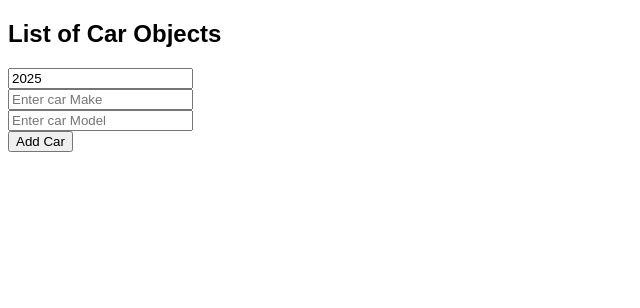
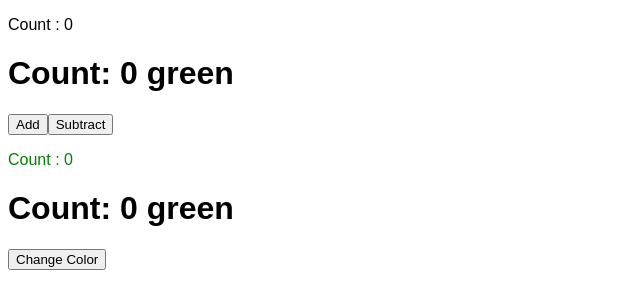
Before and after one commit to yoojanghun/react-practice, a React (Vite) app in the folder react-practice/: page / in a window 1280 px wide. Shown: the top 308 px of the page, without its empty margins (0-640 px from the left). Built offline with nearby package versions, Linux system fonts and the light colour scheme.

Commit message:
useEffect Hook

```diff
--- a/react-practice/src/App.jsx
+++ b/react-practice/src/App.jsx
@@ -1,10 +1,10 @@
-import UpdateArrayOfObject from "./UpdateArrayOfObject/UpdateArrayOfObject.jsx";
+import UseEffect from "./UseEffect/UseEffect.jsx";
 
 function App() {
 
   return(
     <>
-      <UpdateArrayOfObject />
+      <UseEffect />
     </>
   );
 }
--- /dev/null
+++ b/react-practice/src/UseEffect/UseEffect.jsx
@@ -0,0 +1,65 @@
+// useEffect() = React에게 "언제 특정 코드를 실행할지" 알려주는 훅
+//               컴포넌트가 다시 렌더링될 때
+//               컴포넌트가 처음 마운트(화면에 처음 나타날 때)될 때
+//               어떤 특정 상태값이 바뀔 때
+
+// useEffect(function, [dependencies])
+// function: 실행할 코드
+// [dependencies]: 그 코드가 언제 실행될지를 결정하는 값들
+
+// 1. useEffect(() => {})           // 모든 렌더링 후마다 실행
+// 2. useEffect(() => {}, [])       // 컴포넌트가 처음 마운트될 때만 1번 실행
+// 3. useEffect(() => {}, [value])  // 처음 마운트될 때 1번 실행되고, 이후에 value가 바뀔 때마다 실행
+
+// USES
+// #l 이벤트 리스너 등록 (예: window.addEventListener)
+// #2 DOM 조작 (예: 요소에 포커스 주기, 스타일 변경 등)
+// #3 실시간 데이터 구독 (예: 웹소켓, Firebase 등)
+// #4 API에서 데이터 불러오기 (fetch, axios 등)
+// #5 컴포넌트가 사라질 때 정리 작업 (cleanup, 예: 타이머 정리, 리스너 제거 등)
+
+import { useState, useEffect } from "react";
+
+function UseEffect() {
+
+    const [count, setCount] = useState(0);
+    const [color, setColor] = useState("green");
+
+    useEffect(() => {
+        document.title = `Count: ${count} ${color}`;
+    })
+
+    useEffect(() => {
+        document.querySelector("#mount").textContent = `Count: ${count} ${color}`;
+    }, [])
+
+    useEffect(() => {
+        document.querySelector("#change").textContent = `Count: ${count} ${color}`;
+    }, [count])         // count가 변할 때만 update됨
+
+    function addCount() {
+        setCount(c => c + 1);
+    }
+
+    function subtractCount() {
+        setCount(c => c - 1);
+    }
+
+    function changeColor() {
+        setColor(c => c === "green" ? "red" : "green");
+    }
+    return (
+        <>
+            <p>Count : {count}</p>
+            <h1 id="mount">Count : {count}</h1>
+            <button onClick={addCount}>Add</button>
+            <button onClick={subtractCount}>Subtract</button> <br />
+
+            <p style={{color: color}}>Count : {count}</p>
+            <h1 id="change">Count : {count}</h1>
+            <button onClick={changeColor}>Change Color</button>
+        </>
+    );
+}
+
+export default UseEffect;
```
